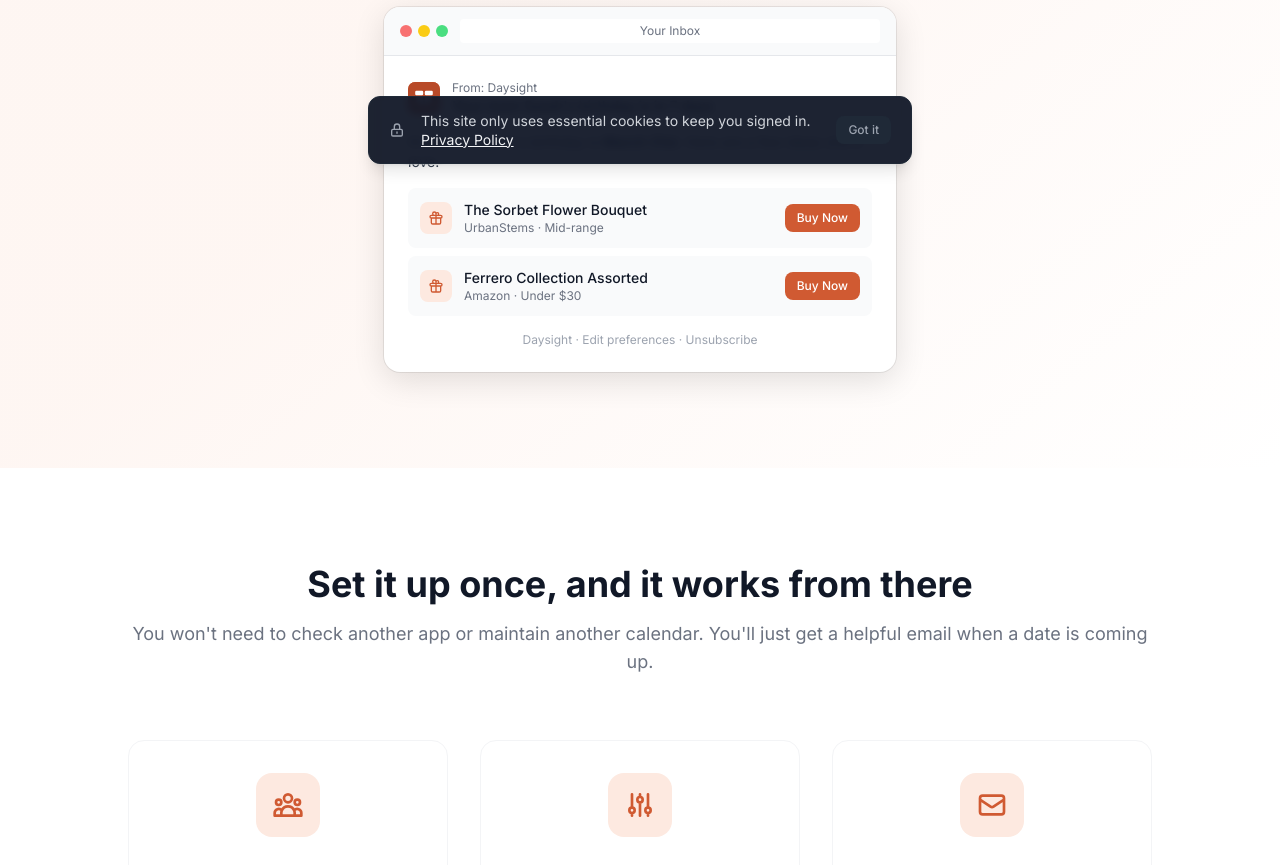
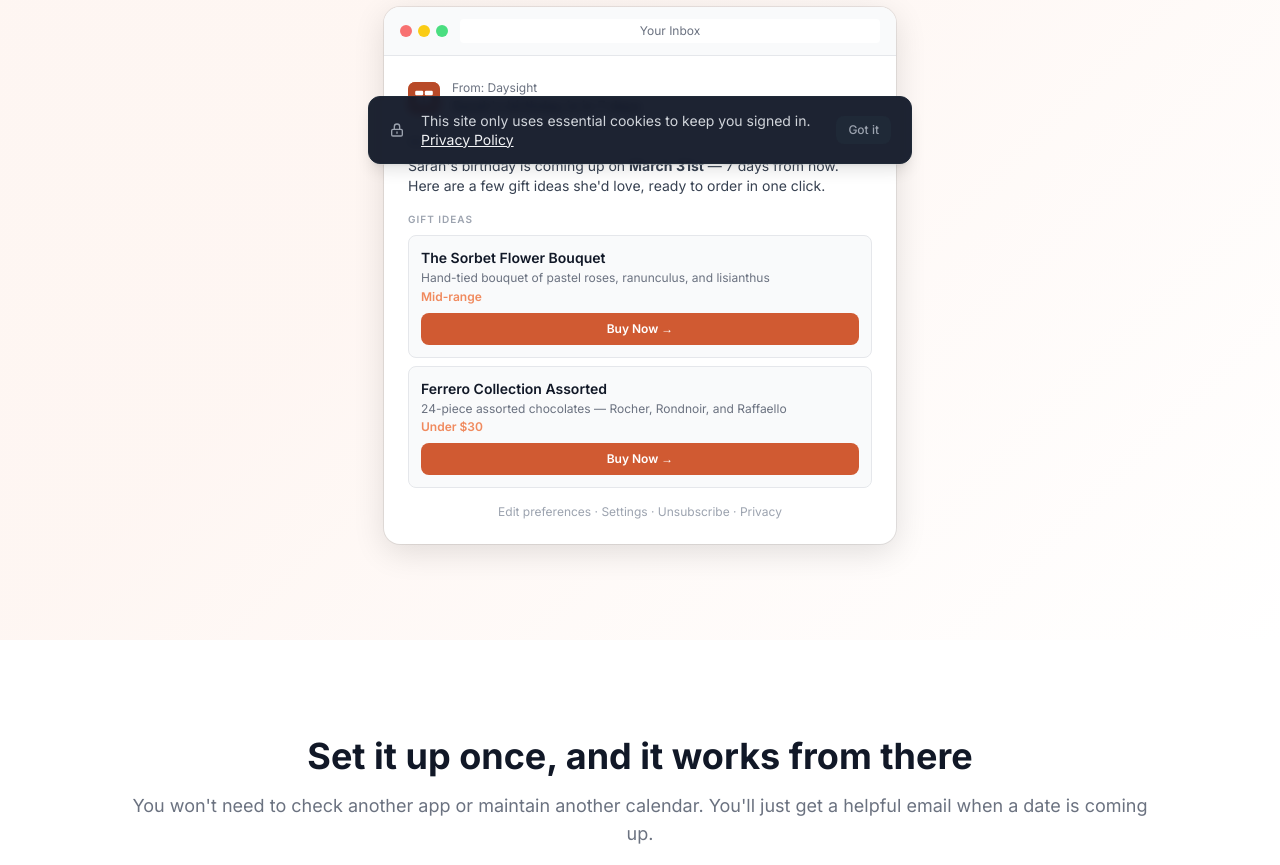
Before and after one commit to jjr2024/projectlandmarks, a Next.js app: page / in a window 1280 px wide. Shown: the part 620-1485 px from the top of the page. Built offline with nearby package versions, Linux system fonts and the light colour scheme.

Commit message:
landing pg fixes

```diff
--- a/src/app/page.tsx
+++ b/src/app/page.tsx
@@ -72,20 +72,22 @@ export default function Home() {
                 <div>
                   <div className="text-xs text-gray-500">From: Daysight</div>
                   <div className="font-semibold text-gray-900 text-sm">
-                    Your mom Sarah&apos;s birthday is in 7 days
+                    Sarah&apos;s birthday is in 7 days
                   </div>
                 </div>
               </div>
+              <p className="text-sm text-gray-700 mb-1">Hi Alex,</p>
               <p className="text-sm text-gray-700 mb-4">
-                Hi Alex — Sarah&apos;s birthday is <strong>March 31st</strong>. Here are a few
-                ideas she&apos;d love:
+                Sarah&apos;s birthday is coming up on <strong>March 31st</strong> — 7 days from now.
+                Here are a few gift ideas she&apos;d love, ready to order in one click.
               </p>
+              <p className="text-[10px] font-semibold text-gray-400 uppercase tracking-widest mb-2">Gift Ideas</p>
               <div className="space-y-2 mb-4">
-                <EmailMockGift name="The Sorbet Flower Bouquet" detail="UrbanStems · Mid-range" />
-                <EmailMockGift name="Ferrero Collection Assorted" detail="Amazon · Under $30" />
+                <EmailMockGift name="The Sorbet Flower Bouquet" description="Hand-tied bouquet of pastel roses, ranunculus, and lisianthus" price="Mid-range" />
+                <EmailMockGift name="Ferrero Collection Assorted" description="24-piece assorted chocolates — Rocher, Rondnoir, and Raffaello" price="Under $30" />
               </div>
               <p className="text-xs text-gray-400 text-center">
-                Daysight · Edit preferences · Unsubscribe
+                Edit preferences · Settings · Unsubscribe · Privacy
               </p>
             </div>
           </div>
@@ -288,21 +290,17 @@ export default function Home() {
 
 // ── Sub-components ──────────────────────────────────────────────────────────
 
-function EmailMockGift({ name, detail }: { name: string; detail: string }) {
+function EmailMockGift({ name, description, price }: { name: string; description: string; price: string }) {
   return (
-    <div className="flex items-center gap-3 bg-gray-50 rounded-lg p-3">
-      <div className="w-8 h-8 bg-brand-100 rounded-lg flex items-center justify-center">
-        <svg className="w-4 h-4 text-brand-600" fill="none" stroke="currentColor" viewBox="0 0 24 24">
-          <path strokeLinecap="round" strokeLinejoin="round" strokeWidth={2} d="M12 8v13m0-13V6a2 2 0 112 2h-2zm0 0V5.5A2.5 2.5 0 109.5 8H12zm-7 4h14M5 12a2 2 0 110-4h14a2 2 0 110 4M5 12v7a2 2 0 002 2h10a2 2 0 002-2v-7" />
-        </svg>
+    <div className="bg-gray-50 rounded-lg p-3 border border-gray-200">
+      <div className="text-sm font-semibold text-gray-900">{name}</div>
+      <div className="text-xs text-gray-500 mt-0.5 leading-snug">{description}</div>
+      <div className="text-xs font-semibold text-brand-400 mt-0.5">{price}</div>
+      <div className="mt-2">
+        <span className="block text-center bg-brand-600 text-white text-xs font-semibold px-3 py-2 rounded-lg">
+          Buy Now →
+        </span>
       </div>
-      <div className="flex-1">
-        <div className="text-sm font-medium text-gray-900">{name}</div>
-        <div className="text-xs text-gray-500">{detail}</div>
-      </div>
-      <span className="bg-brand-600 text-white text-xs font-medium px-3 py-1.5 rounded-lg">
-        Buy Now
-      </span>
     </div>
   );
 }
```
